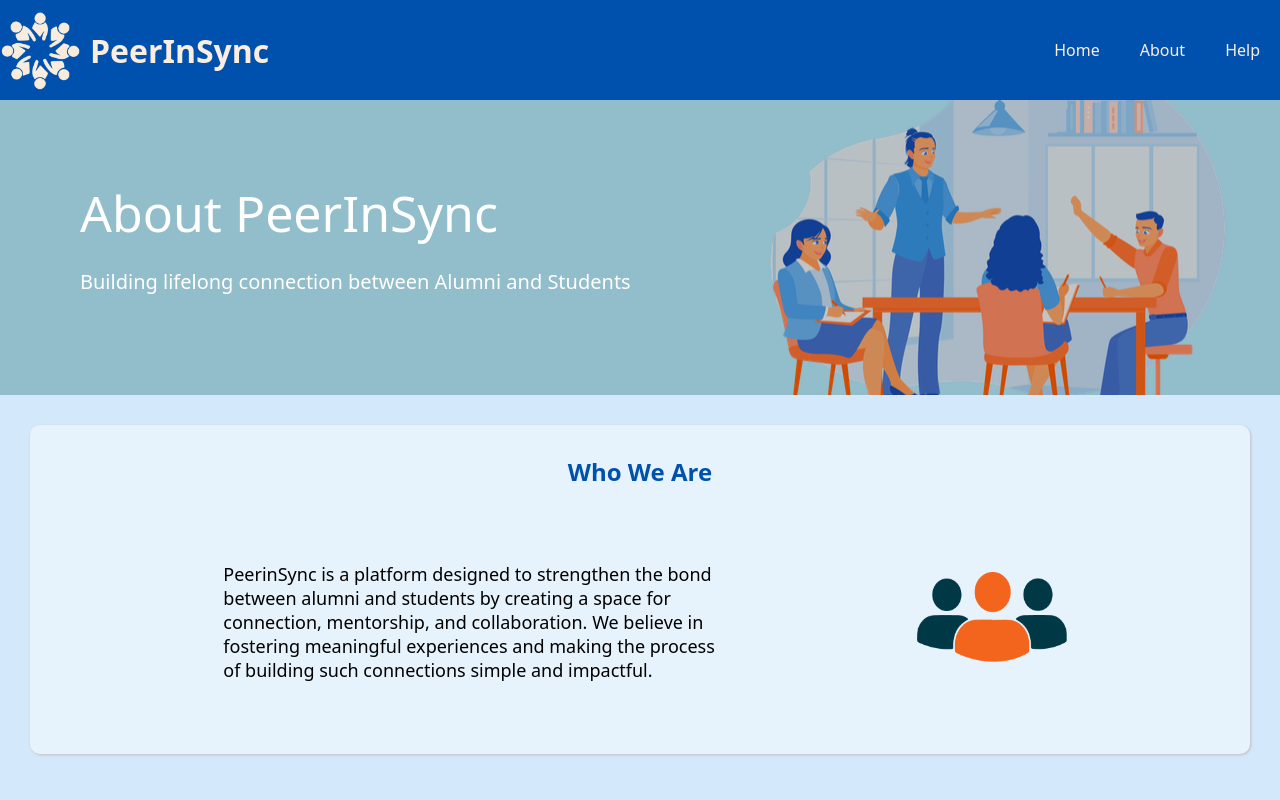
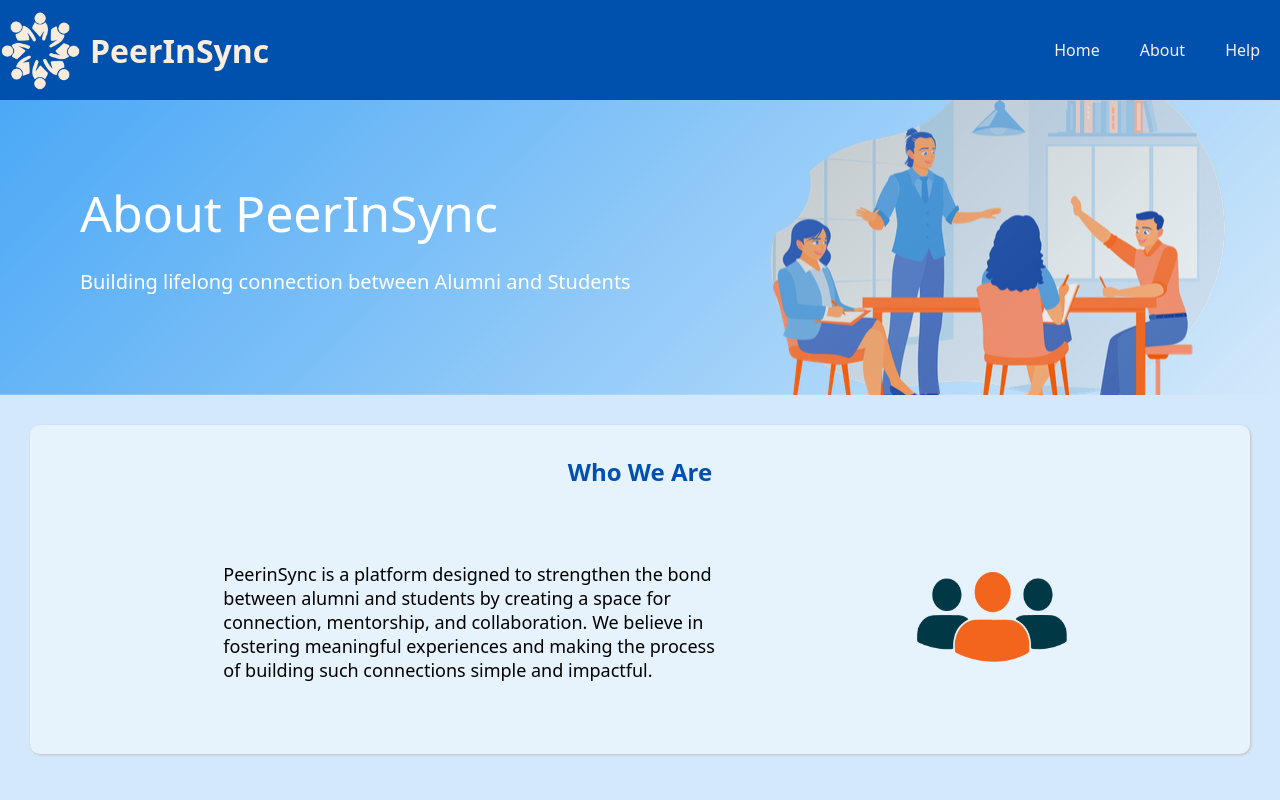
Before and after one commit to DevMahida/PeerInSync-frontend-new, a React (Vite) app: page /About in a window 1280 px wide. Shown: the top 800 px of the page. Built offline with nearby package versions, Linux system fonts and the light colour scheme.

Commit message:
changes in about page

```diff
--- a/src/about/About.css
+++ b/src/about/About.css
@@ -2,6 +2,8 @@
     --primary-color:#0051ae;
     --secondary-color:#fbeede;
     --bg-color:#d3e9fb;
+    --color-white:#FFF;
+    --banner-bg:
   }
 
 .justify-content1 {
@@ -89,12 +91,11 @@
     padding: 5rem;
     /* 80px */
     width: 100%;
-    color: #FFF;
-    background-image: url('../assets/images/about-banner.webp');
+    color: var(--color-white);
+    background-image: url('../assets/images/about-banner.webp'), linear-gradient(135deg, #4ba8f5, #1e88e500);
     background-size: contain 300px;
     background-repeat: no-repeat;
     background-position: right;
-    background-color: #12656854;
     background-blend-mode: color;
 }
 
--- a/src/home/home.css
+++ b/src/home/home.css
@@ -13,6 +13,7 @@
   --primary-color:#0051ae;
   --secondary-color:#fbeede;
   --bg-color:#d3e9fb;
+  --color-white:#FFF;
 }
 
 /* Make sure html and body cover the screen */
@@ -35,6 +36,12 @@ body {
 /* Main expands to push footer down */
 main {
   flex: 1;
+}
+
+header{
+  position: sticky;
+  top:0;
+  z-index: 1;
 }
 
 .container {
```
